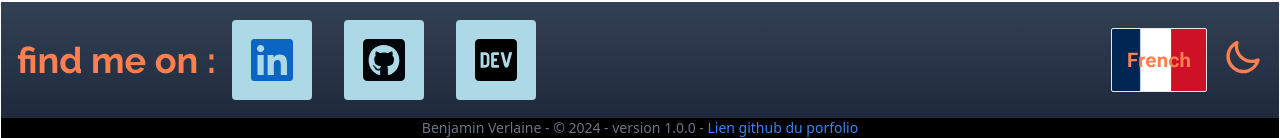
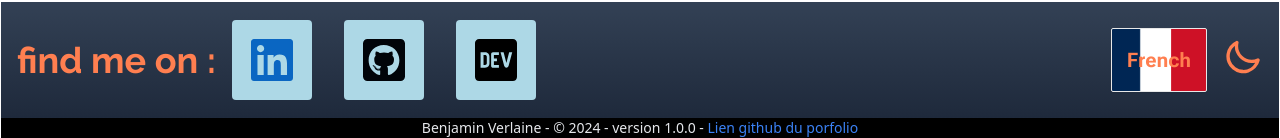
Before and after one commit to VenlaineBenjamin/projet-12-formation-openclassroom, a React (Vite) app: page /#/ in a window 1280 px wide. Shown: the part 1031-1169 px from the top of the page. Built offline with nearby package versions, Linux system fonts and the light colour scheme.

Commit message:
changement color texte in copiright

```diff
--- a/src/pages/Footer.jsx
+++ b/src/pages/Footer.jsx
@@ -52,8 +52,8 @@ export default function Footer() {
                     <ThemeSwitch />
                 </div>
             </footer>
-            <div className="flex items-center justify-center text-white bg-black">
-                <p className="text-sm text-gray-500">
+            <div className="flex items-center justify-center bg-black">
+                <p className="text-sm text-gray-200">
                     Benjamin Verlaine - © {new Date().getFullYear()} - version
                     1.0.0 -{" "}
                     <a
```
